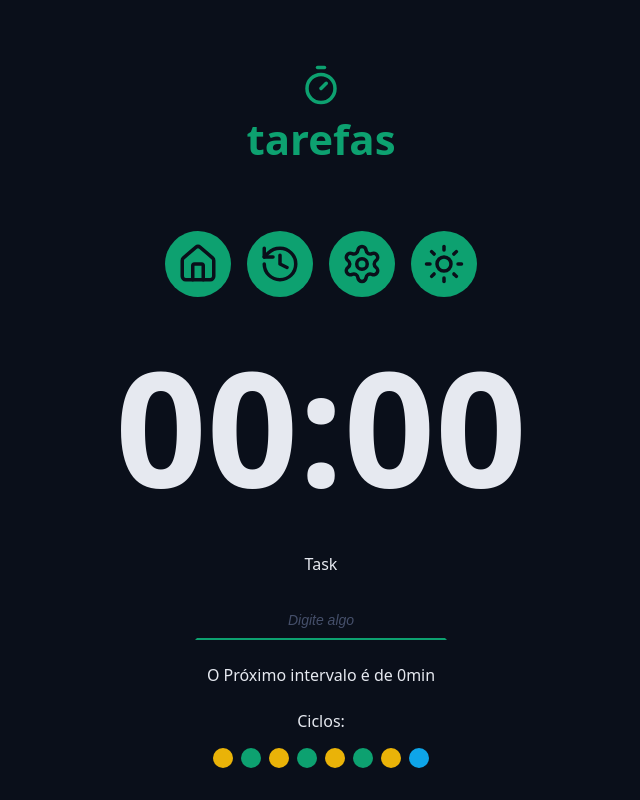
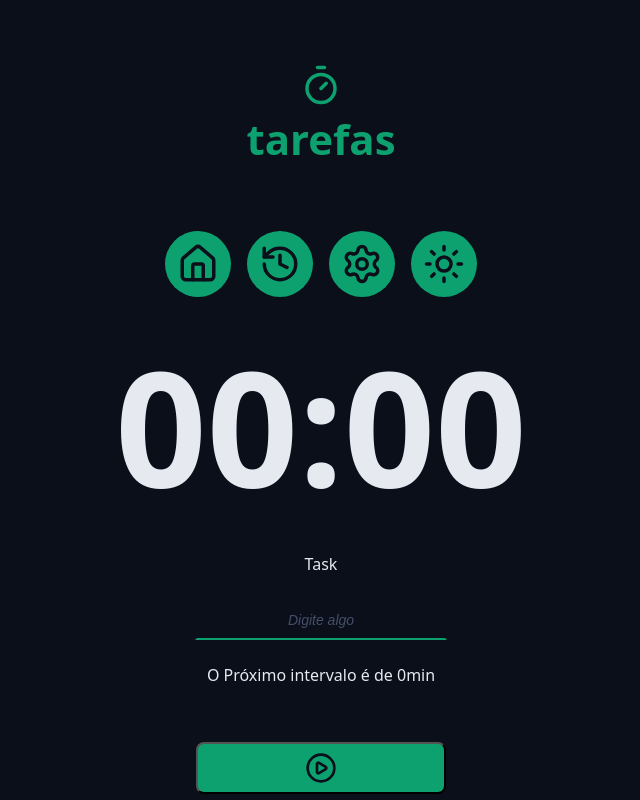
Before and after one commit to NetoResende/pomodoro-time, a React (Vite) app: page / in a window 1280 px wide. Shown: the top 800 px of the page, without its empty margins (319-959 px from the left). Built offline with nearby package versions, Linux system fonts and the light colour scheme.

Commit message:
Iterando o elemento JSX e usando a prop key no react( do jeito certo ), Desativando o input se tem task ativa .

```diff
--- a/src/component/cycles/Cycles.module.css
+++ b/src/component/cycles/Cycles.module.css
@@ -25,6 +25,6 @@
   background: var(--primary);
 }
 
-.workLongTime {
+.workLongBreakTime {
   background: var(--info);
 }
--- a/src/component/cycles/index.tsx
+++ b/src/component/cycles/index.tsx
@@ -1,19 +1,36 @@
-import styles from './Cycles.module.css'
+import { useTaskContext } from "../../contexts/taskContext/useTaskContext";
+import { getNextCycles } from "../../utils/getNextcycles";
+import { getNextCyclesType } from "../../utils/getNextCyclesType";
+
+import styles from "./Cycles.module.css";
 
 export function Cycles() {
+  const { state } = useTaskContext();
+
+  const cycleStep = Array.from({ length: state.currentCycle });
+   const cycleDescriptionMap = {
+    workTime: "foco",
+    workBreakTime: "descanso curto",
+    workLongBreakTime: "descanco longo"
+   }
+
   return (
     <div className={styles.cycles}>
       <span>Ciclos:</span>
       <div className={styles.cycleDots}>
-        <span className={`${styles.cycleDot} ${styles.workTime}`}></span>
-        <span className={`${styles.cycleDot} ${styles.workBreakTime}`}></span>
-        <span className={`${styles.cycleDot} ${styles.workTime}`}></span>
-        <span className={`${styles.cycleDot} ${styles.workBreakTime}`}></span>
-        <span className={`${styles.cycleDot} ${styles.workTime}`}></span>
-        <span className={`${styles.cycleDot} ${styles.workBreakTime}`}></span>
-        <span className={`${styles.cycleDot} ${styles.workTime}`}></span>
-        <span className={`${styles.cycleDot} ${styles.workLongTime}`}></span>
+        {cycleStep.map((_, index) => {
+          const nextCycle = getNextCycles(index);
+          const nextCycleType = getNextCyclesType(nextCycle);
+          return (
+            <span
+             key={`${nextCycleType}_${nextCycle}`}
+             className={`${styles.cycleDot} ${styles[nextCycleType]}`}
+             area-label={`Indicador de ${cycleDescriptionMap[nextCycleType]}`}
+             title={`Indicador de ${cycleDescriptionMap[nextCycleType]}`}
+            ></span>
+          );
+        })}
       </div>
     </div>
-  )
+  );
 }
--- a/src/component/mainForm/index.tsx
+++ b/src/component/mainForm/index.tsx
@@ -13,17 +13,16 @@ export function MainForm() {
   const { state, setState } = useTaskContext();
 
   const taskNameInput = useRef<HTMLInputElement>(null);
-  const newCurrentcycle = getNextCycles(state.currentCycle)
-  const newCurrentCyclesType = getNextCyclesType(newCurrentcycle)
-
+  const newCurrentcycle = getNextCycles(state.currentCycle);
+  const newCurrentCyclesType = getNextCyclesType(newCurrentcycle);
 
   function handlerCreateNewState(e: React.SubmitEvent<HTMLFormElement>) {
     e.preventDefault();
     // if(taskNameInput.current === null) return;
     const taskName = taskNameInput.current.value.trim();
 
-    if(!taskName){
-      alert("Digite o nome da favor!")
+    if (!taskName) {
+      alert("Digite o nome da favor!");
       return;
     }
 
@@ -35,20 +34,20 @@ export function MainForm() {
       interruptDate: null,
       duration: state.config[newCurrentCyclesType],
       type: newCurrentCyclesType,
-    }
+    };
     const secondsRemaining = newTask.duration * 60;
 
-    setState(prevState => {
+    setState((prevState) => {
       return {
         ...prevState,
-        config: {...prevState.config},
+        config: { ...prevState.config },
         activeTask: newTask,
         currentCycle: newCurrentcycle,
         secondsRemaining,
         formattedsecondsRemaining: formattesSecondsToMinutes(secondsRemaining),
-        tasks: [...prevState.tasks, newTask]
-      }
-    })
+        tasks: [...prevState.tasks, newTask],
+      };
+    });
     // taskNameInput.current.value="";
   }
 
@@ -61,14 +60,17 @@ export function MainForm() {
           labelText="Task"
           placeholder="Digite algo"
           ref={taskNameInput}
+          disabled={!!state.activeTask}
         />
       </div>
       <div className="formrow">
         <p>O Próximo intervalo é de {state.secondsRemaining / 60}min</p>
       </div>
-      <div className="formrow">
-        <Cycles />
-      </div>
+      {state.currentCycle > 0  && (
+        <div className="formrow">
+          <Cycles />
+        </div>
+      )}
       <div className="formrow">
         <DefaultButton icon={<PlayCircleIcon />} />
       </div>
```
